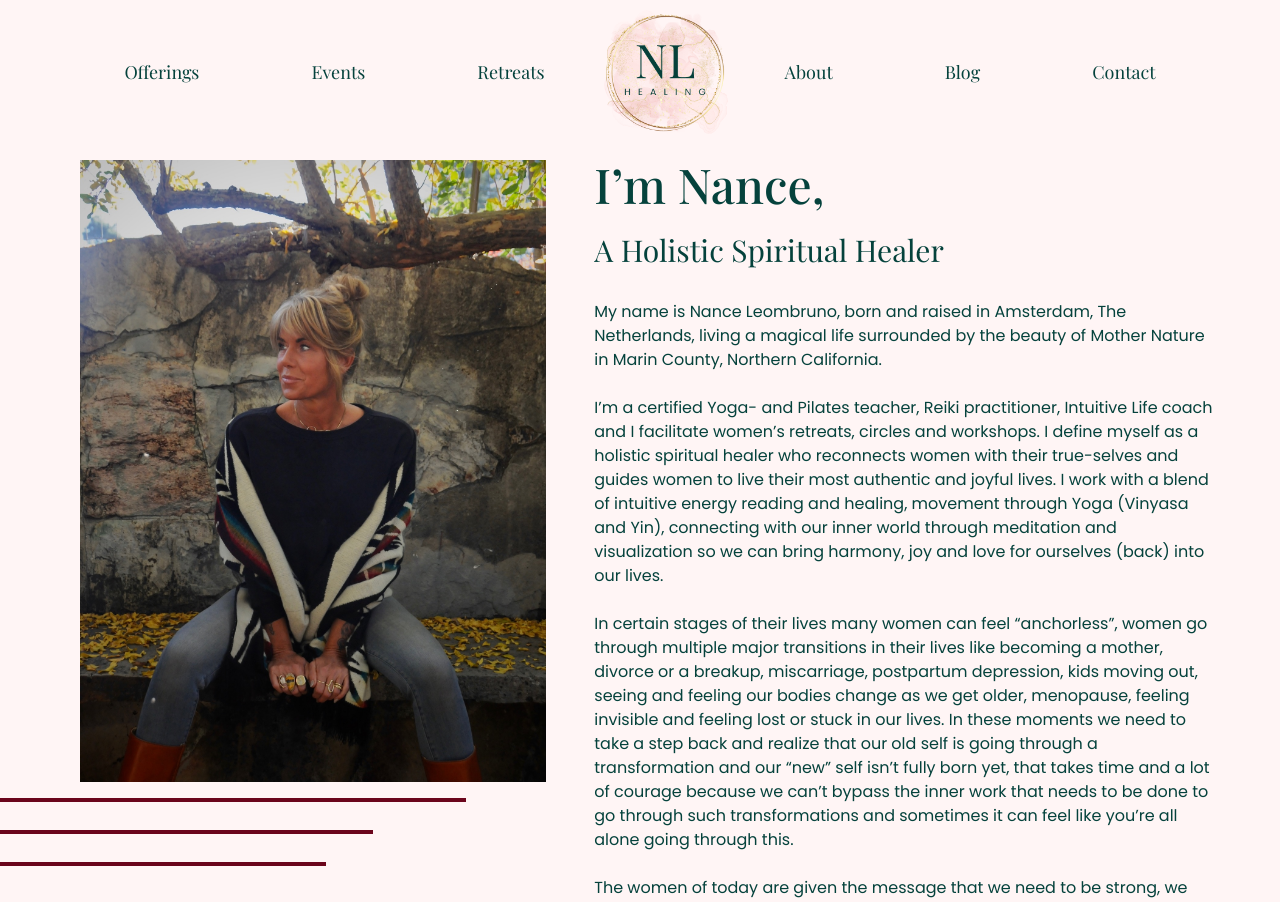
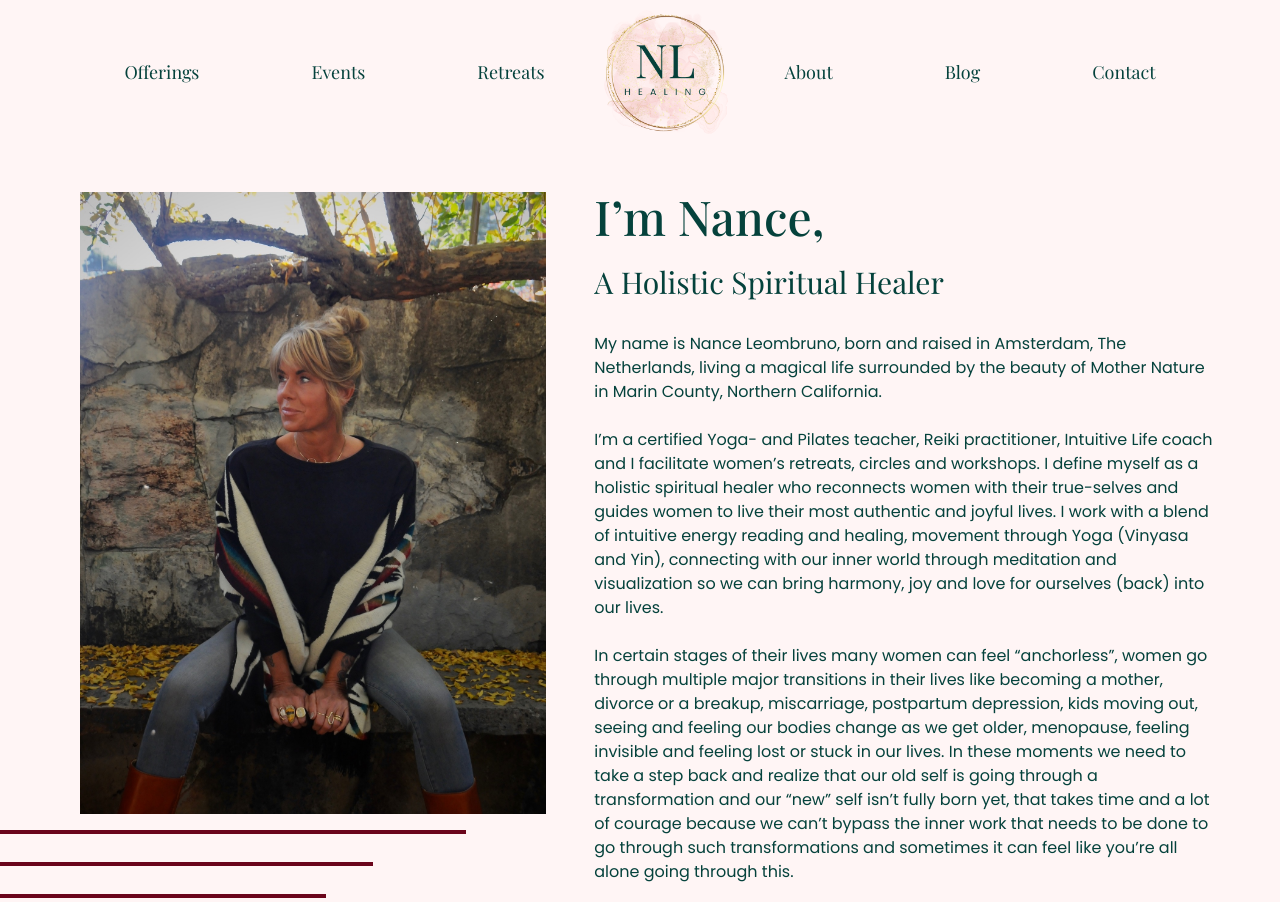
Before and after one commit to ViaSana/nl-healing, a Jekyll site: the page built from about.html, in a window 1280 px wide. Shown: the top 902 px of the page. Built offline with Jekyll 4.4.1, drawn with Linux system fonts in a browser that asks for light colours; some web fonts are replaced; a style sheet for code colours, icons or effects is not loaded.

Commit message:
final revisions w/ mo

```diff
--- a/_includes/about-nance.html
+++ b/_includes/about-nance.html
@@ -1,5 +1,5 @@
 <!-- include about-nance -->
-<section class="flex flex-wrap items-center pt-4 md:flex-nowrap mx-scrn">
+<section class="flex flex-wrap items-center pt-12 md:flex-nowrap mx-scrn">
 
   <!-- Image Column -->
   <div class="relative grid self-start mx-4 md:w-1/2">
--- a/_includes/site_header.html
+++ b/_includes/site_header.html
@@ -1,9 +1,12 @@
-<header class="flex flex-row justify-center mx-scrn">
+<!-- Merged by Chat-GPT -->
+<!-- Optimized Site Header -->
+{% assign header_nav = site.data.nav | where: 'main_nav', true %}
 
-  <nav class="flex items-center justify-around py-4 font-serif text-secondary">
-
-    {% assign header_nav = site.data.nav | where: 'main_nav', true %}
-    <!-- Left Side Navigation Links -->
+<header class="mx-scrn">
+  <nav class="flex flex-wrap items-center justify-center">
+    <!-- Hidden on Mobile -->
+    <div class="flex items-center justify-center max-md:hidden">
+      <!-- Simplified Logo and Title inclusion -->
       <div class="flex lg:pr-12 md:pr-4 lg:space-x-28 md:space-x-16">
         {% for item in header_nav limit:3 %}
           <div class="relative group">
@@ -19,17 +22,46 @@
         {% endfor %}
       </div>
 
-    <!-- Center Logo -->
       <div class="shrink-0">
         <a href="/"><img src="/assets/images/logo_light-bg.png" alt="NL Healing Logo" class="mx-auto h-36"></a>
       </div>
 
-    <!-- Right Side Navigation Links -->
       <div class="flex lg:pl-12 md:pl-4 lg:space-x-28 md:space-x-16">
         {% for item in header_nav offset:3 limit:3 %}
           <a href="{{ item.link }}" class="text-lg hover:text-primary">{{ item.name }}</a>
         {% endfor %}
       </div>
 
+    </div>
+
+    <!-- Mobile Menu w/ main.js  -->
+    <div class="relative flex w-full md:hidden">
+      <!-- Logo -->
+      <div>
+        <a href="/"><img class="px-4 max-h-32" src="/assets/images/logo_light-bg.png"></img></a>
+      </div>
+      <div class="flex items-center justify-end w-full">
+          <div class="mr-4 space-y-2">
+              <!-- Hamburger -->
+              <label class="btn btn-circle swap swap-rotate">
+                  <!-- this hidden checkbox controls the state --><input type="checkbox" />
+
+                  <!-- hamburger icon -->
+                  <svg class="fill-accent swap-off hamburger-button" xmlns="http://www.w3.org/2000/svg" width="32" height="32" viewBox="0 0 512 512"><path d="M64,384H448V341.33H64Zm0-106.67H448V234.67H64ZM64,128v42.67H448V128Z"/></svg>
+
+                  <!-- close icon -->
+                  <svg class="fill-accent swap-on hamburger-button" xmlns="http://www.w3.org/2000/svg" width="32" height="32" viewBox="0 0 512 512"><polygon points="400 145.49 366.51 112 256 222.51 145.49 112 112 145.49 222.51 256 112 366.51 145.49 400 256 289.49 366.51 400 400 366.51 289.49 256 400 145.49"/></svg>
+              </label>
+          </div>
+      <div class="z-40 shadow-lg mobile-menu">
+          <nav class="flex flex-col items-center pt-2 text-center">
+            {% for item in header_nav %}
+              <a href="{{ item.link }}" class="py-6 mx-4 text-lg">{{ item.name }}</a>
+            {% endfor %}
+          </nav>
+      </div>
+    </div>
+
+    </div>
   </nav>
 </header>
--- a/_includes/vs_header.html
+++ /dev/null
@@ -1,67 +0,0 @@
-<!-- Merged by Chat-GPT -->
-<!-- Optimized Site Header -->
-{% assign header_nav = site.data.nav | where: 'main_nav', true %}
-
-<header class="mx-scrn">
-  <nav class="flex flex-wrap items-center justify-center">
-    <!-- Hidden on Mobile -->
-    <div class="flex items-center justify-center max-md:hidden">
-      <!-- Simplified Logo and Title inclusion -->
-      <div class="flex lg:pr-12 md:pr-4 lg:space-x-28 md:space-x-16">
-        {% for item in header_nav limit:3 %}
-          <div class="relative group">
-            <a href="{{ item.link }}" class="text-lg hover:text-primary">{{ item.name }}</a>
-            {% if item.sublinks %}
-              <div class="absolute z-30 hidden group-hover:block bg-neutral">
-                {% for subitem in item.sublinks %}
-                  <a href="{{ subitem.link }}" class="block px-4 py-2 hover:bg-secondary hover:text-neutral">{{ subitem.name }}</a>
-                {% endfor %}
-              </div>
-            {% endif %}
-          </div>
-        {% endfor %}
-      </div>
-
-      <div class="shrink-0">
-        <a href="/"><img src="/assets/images/logo_light-bg.png" alt="NL Healing Logo" class="mx-auto h-36"></a>
-      </div>
-
-      <div class="flex lg:pl-12 md:pl-4 lg:space-x-28 md:space-x-16">
-        {% for item in header_nav offset:3 limit:3 %}
-          <a href="{{ item.link }}" class="text-lg hover:text-primary">{{ item.name }}</a>
-        {% endfor %}
-      </div>
-
-    </div>
-
-    <!-- Mobile Menu w/ main.js  -->
-    <div class="relative flex w-full md:hidden">
-      <!-- Logo -->
-      <div>
-        <a href="/"><img class="px-4 max-h-32" src="/assets/images/logo_light-bg.png"></img></a>
-      </div>
-      <div class="flex items-center justify-end w-full">
-          <div class="mr-4 space-y-2">
-              <!-- Hamburger -->
-              <label class="btn btn-circle swap swap-rotate">
-                  <!-- this hidden checkbox controls the state --><input type="checkbox" />
-
-                  <!-- hamburger icon -->
-                  <svg class="fill-accent swap-off hamburger-button" xmlns="http://www.w3.org/2000/svg" width="32" height="32" viewBox="0 0 512 512"><path d="M64,384H448V341.33H64Zm0-106.67H448V234.67H64ZM64,128v42.67H448V128Z"/></svg>
-
-                  <!-- close icon -->
-                  <svg class="fill-accent swap-on hamburger-button" xmlns="http://www.w3.org/2000/svg" width="32" height="32" viewBox="0 0 512 512"><polygon points="400 145.49 366.51 112 256 222.51 145.49 112 112 145.49 222.51 256 112 366.51 145.49 400 256 289.49 366.51 400 400 366.51 289.49 256 400 145.49"/></svg>
-              </label>
-          </div>
-      <div class="z-40 shadow-lg mobile-menu">
-          <nav class="flex flex-col items-center text-center">
-            {% for item in header_nav %}
-              <a href="{{ item.link }}" class="py-6 mx-4 text-lg">{{ item.name }}</a>
-            {% endfor %}
-          </nav>
-      </div>
-    </div>
-
-    </div>
-  </nav>
-</header>
--- a/_layouts/default.html
+++ b/_layouts/default.html
@@ -4,7 +4,7 @@
     {% include head.html %}
 </head>
 <body>
-    {% include vs_header.html %}
+    {% include site_header.html %}
 
     {{content}}
 
--- a/assets/css/output-style.css
+++ b/assets/css/output-style.css
@@ -2993,6 +2993,9 @@
 .pt-8 {
   padding-top: 2rem;
 }
+.pt-12 {
+  padding-top: 3rem;
+}
 .text-left {
   text-align: left;
 }
```
Lines whose indentation alone changed are shown as unchanged.
